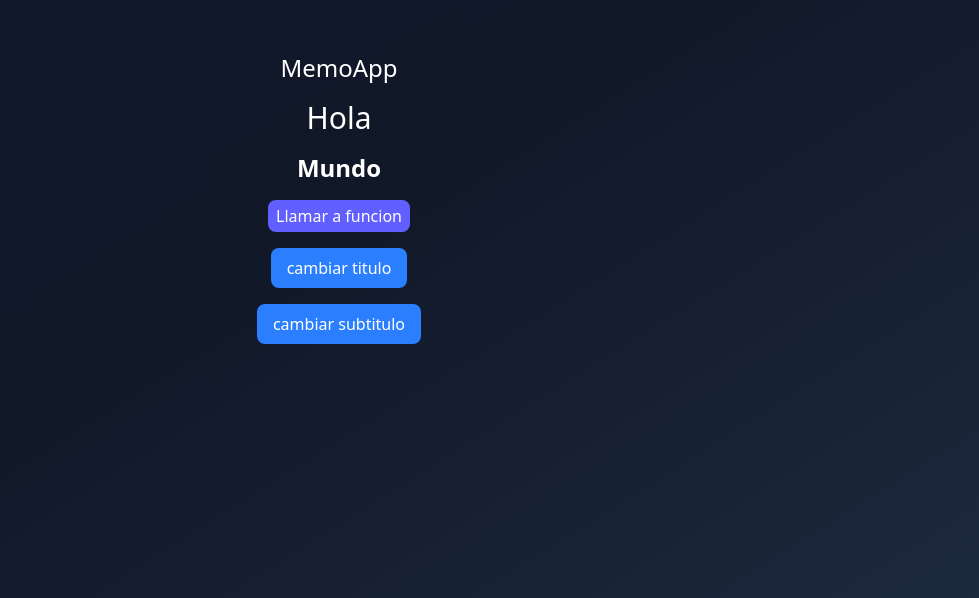
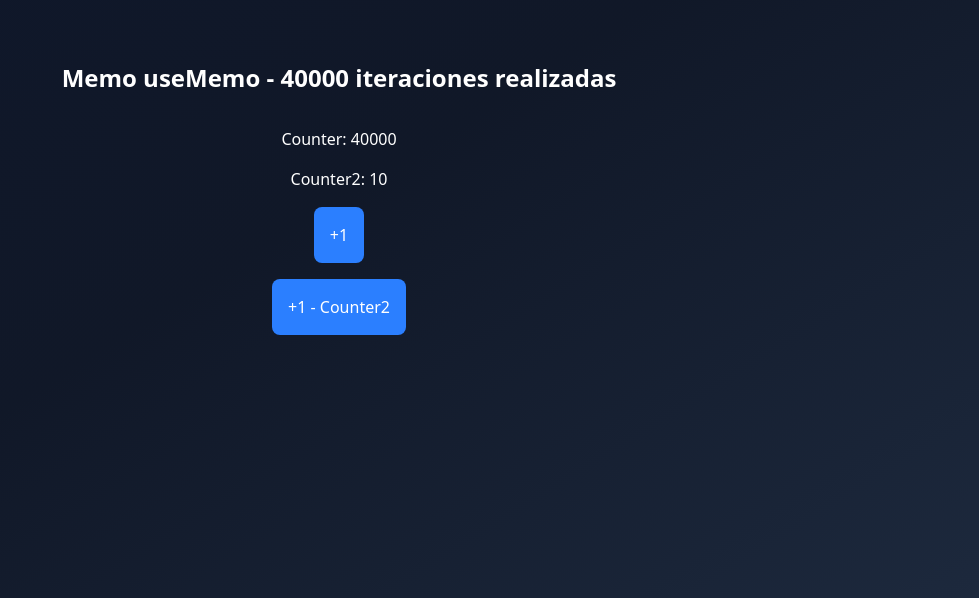
Before and after one commit to mbernallaura/Hooks-React, a React (Vite) app: page / in a window 1280 px wide. Shown: the part 202-800 px from the top of the page, without its empty margins (301-1280 px from the left). Built offline with nearby package versions, Linux system fonts and the light colour scheme.

Commit message:
aprendiendo a usar el useMemo y para que sirve

```diff
--- /dev/null
+++ b/src/06-memos/MemoCounter.tsx
@@ -0,0 +1,41 @@
+import { useCounter } from "@/hooks/useCounter"
+import { useMemo } from "react";
+
+const heavyStuff = (iterationNumber:number)=>{
+    console.time('Heavy_stuff_started');
+    for (let index = 0; index < iterationNumber; index++) {
+        console.log('ahi vamos...');
+    }
+
+    console.timeEnd('Heavy_stuff_started');
+    return `${iterationNumber} iteraciones realizadas`
+}
+
+export const MemoCounter = () => {
+    const { counter, increment } = useCounter(40_000);
+    const { counter: counter2, increment: increment2 } = useCounter(10);
+    //!useMemo = memoriza el valor de retorno de algun proceso de computado
+    const myHeavyValue = useMemo ( () => heavyStuff(counter), [counter]);
+
+    return (
+        <div className="bg-gradient flex flex-col gap-4">
+            <h1 className="text-2xl font-bold">Memo useMemo - {myHeavyValue}</h1>
+            <hr />
+            <h4>Counter: {counter}</h4>
+            <h4>Counter2: {counter2}</h4>
+
+            <button
+                className="bg-blue-500 text-white px-4 rounded-md py-4 cursor-pointer"
+                onClick={increment}
+            >
+                +1
+            </button>
+            <button
+                className="bg-blue-500 text-white px-4 rounded-md py-4 cursor-pointer"
+                onClick={increment2}
+            >
+                +1 - Counter2
+            </button>
+        </div>
+    )
+}
--- a/src/main.tsx
+++ b/src/main.tsx
@@ -7,6 +7,7 @@ import "./index.css";
 // import { TasksApp } from "./05-useReducer/TaskApp";
 // import { ScrambleWords } from "./05-useReducer/ScrambleWords";
 import { MemoHook } from "./06-memos/MemoHook";
+import { MemoCounter } from "./06-memos/MemoCounter";
 // import { TrafficLight } from "./01-useState/TrafficLight";
 //import { TrafficLightWithEffect } from "./02-useEffect/TrafficLightWithEffect";
 // import { TrafficLightWithHook } from "./02-useEffect/TrafficLightWithHook";
@@ -22,6 +23,7 @@ createRoot(document.getElementById("root")!).render(
     {/* <FocusScreen/> */}
     {/* <TasksApp/> */}
     {/* <ScrambleWords/> */}
-    <MemoHook/>
+    {/* <MemoHook/> */}
+    <MemoCounter/>
   </StrictMode>
 );
```
